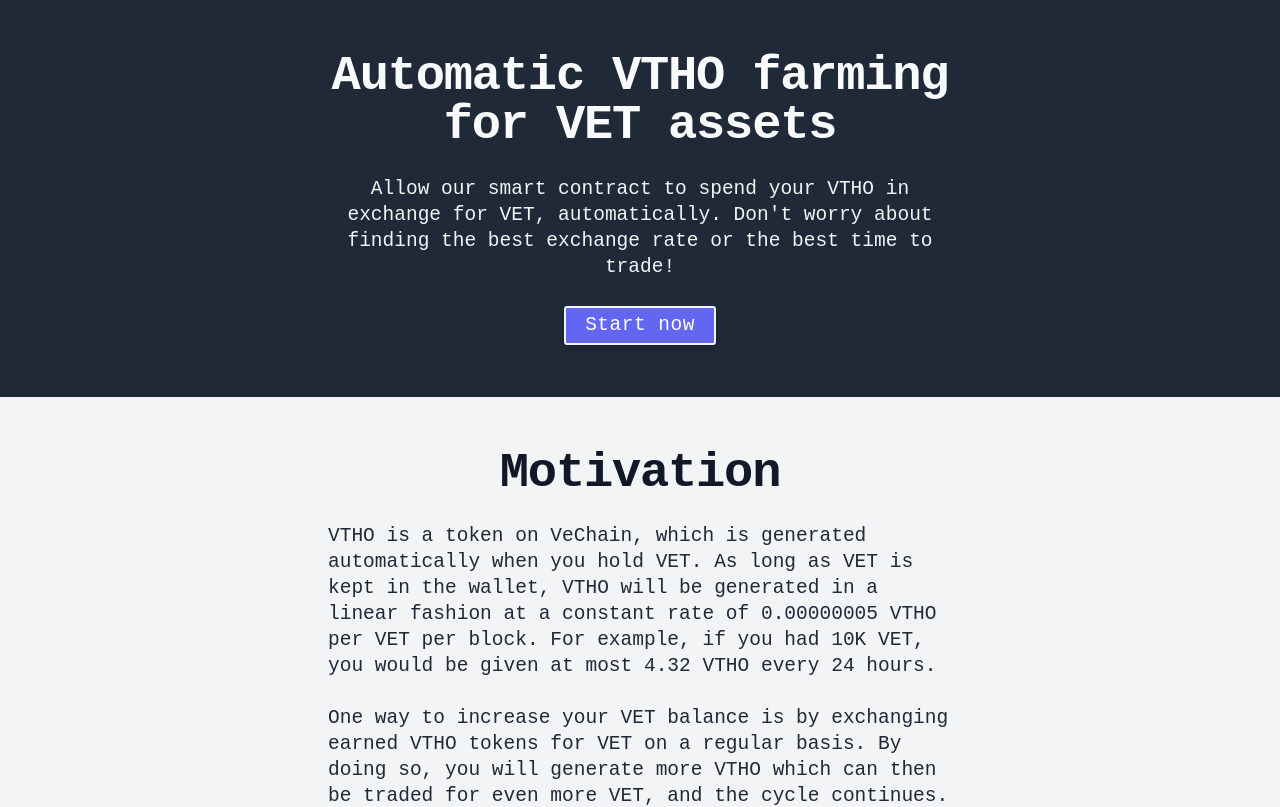
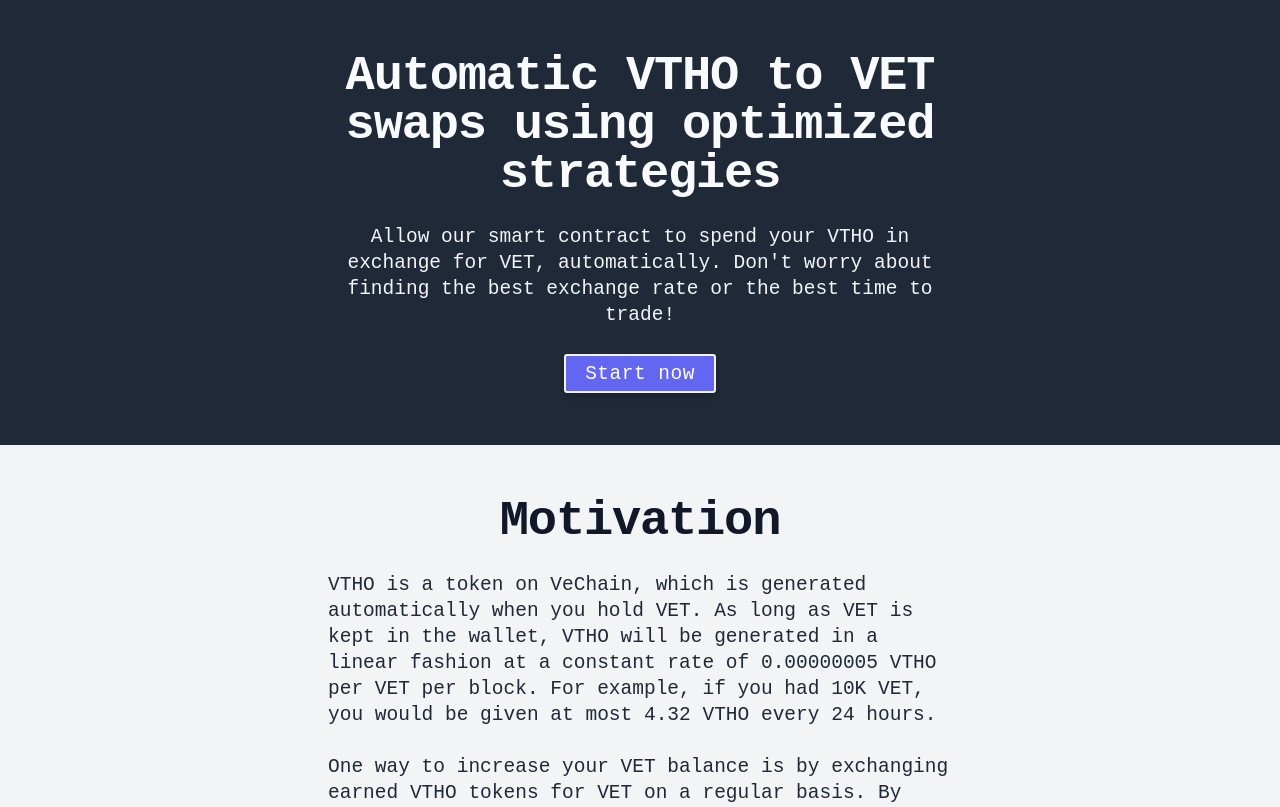
Before and after one commit to veFarm/landing, a Svelte app: page / in a window 1280 px wide. Shown: the top 807 px of the page. Built offline with nearby package versions, Linux system fonts and the light colour scheme.

Commit message:
adding stat item component

```diff
--- a/src/App.svelte
+++ b/src/App.svelte
@@ -6,7 +6,9 @@
       <div
         class="max-w-xl mb-10 md:mx-auto sm:text-center lg:max-w-2xl md:mb-12"
       > -->
-    <h1 class="sm:text-center">Automatic VTHO farming for VET assets</h1>
+    <h1 class="sm:text-center">
+      Automatic VTHO to VET swaps using optimized strategies
+    </h1>
     <p class="text-xl sm:text-2xl text-gray-100 sm:text-center">
       Allow our smart contract to spend your VTHO in exchange for VET,
       automatically. Don&apos;t worry about finding the best exchange rate or
```
